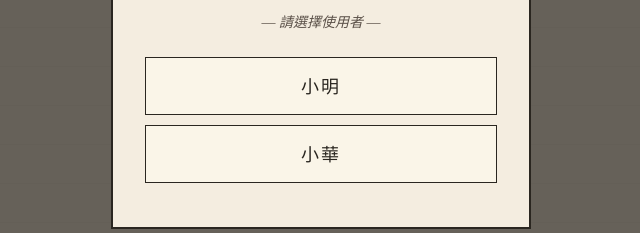
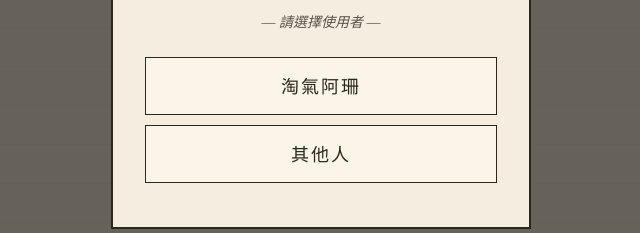
Before and after one commit to Woofung/Test, a plain HTML site: page index.html in a window 1280 px wide. Shown: the part 323-556 px from the top of the page, without its empty margins (319-959 px from the left). Drawn offline with Linux system fonts and the light colour scheme.

Commit message:
Add files via upload

```diff
--- a/index.html
+++ b/index.html
@@ -612,7 +612,7 @@
 /* =====================================================
    ⚙️ 設定區：在這裡修改誰可以使用這個學習中心
    ===================================================== */
-const USERS = ['小明', '小華'];
+const USERS = ['淘氣阿珊', '其他人'];
 
 /* =====================================================
    工具設定
```
